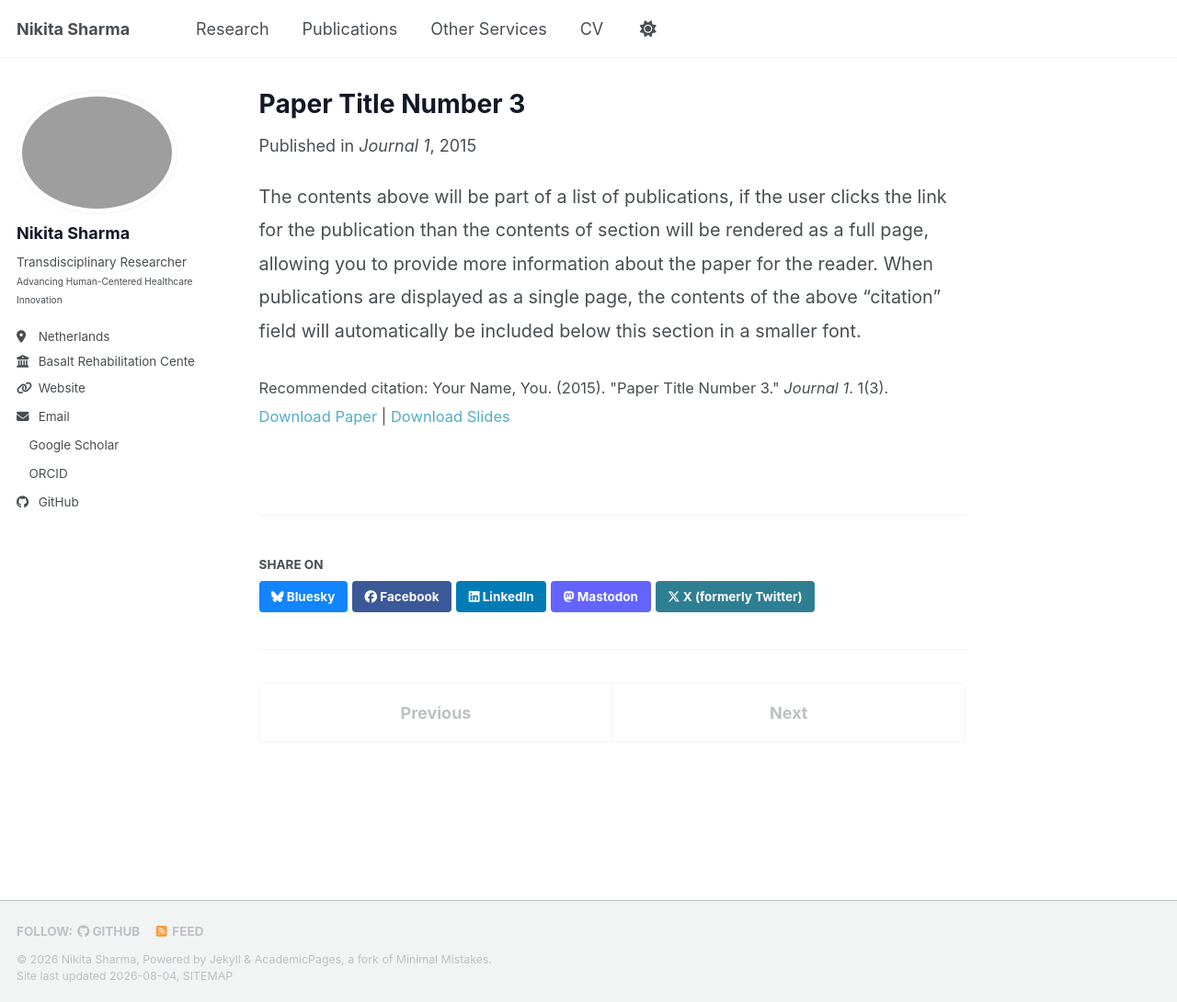
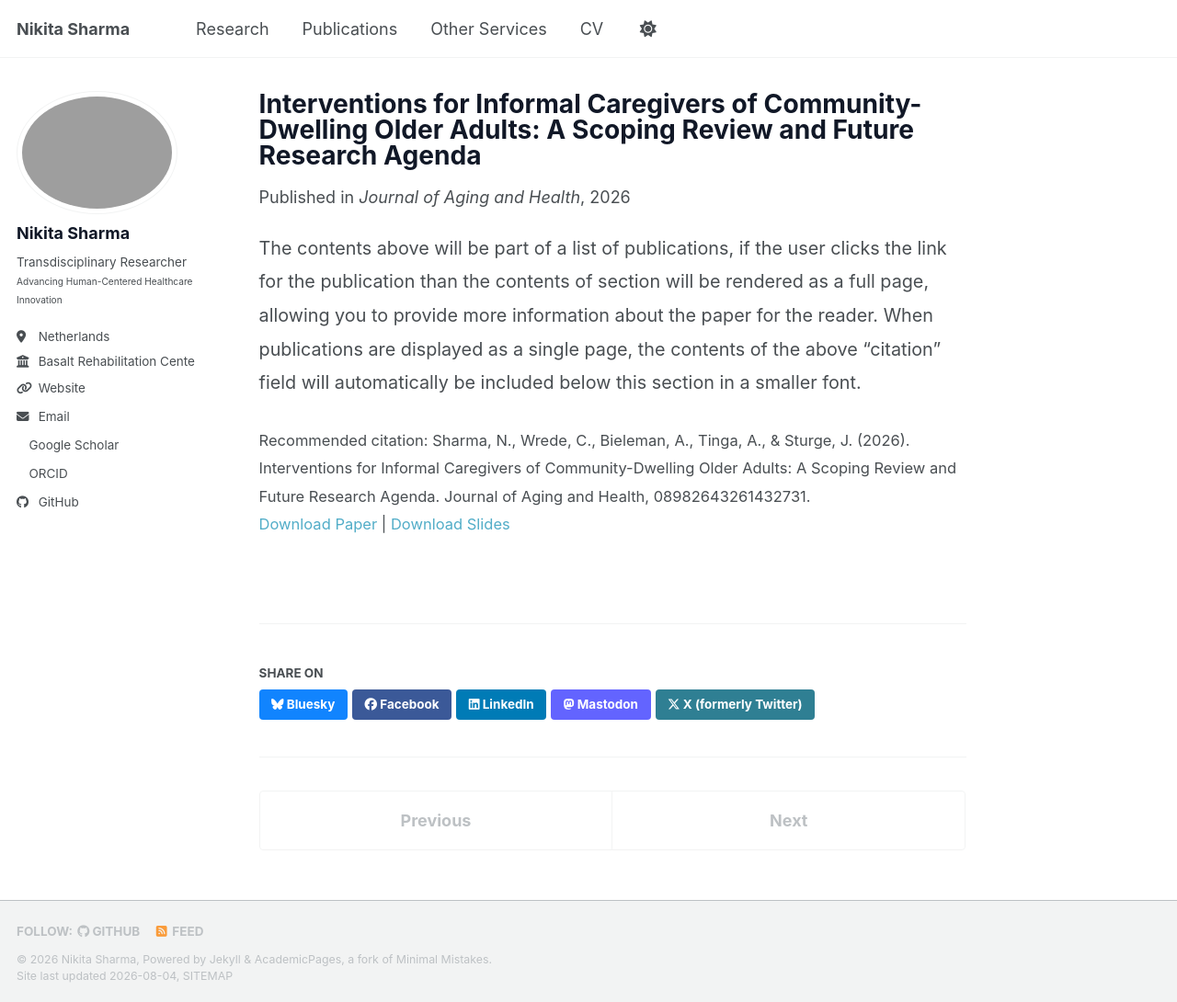
Before and after one commit to nikitasharma14/Portfolio, a Jekyll site: the page built from _publications/2015-10-01-paper-title-number-3.md, in a window 1280 px wide and 1090 px high. Shown: the whole window at 92% size. Built offline with Jekyll 4.4.1, drawn with Linux system fonts in a browser that asks for light colours; a style sheet for code colours, icons or effects is not loaded.

Commit message:
Update 2015-10-01-paper-title-number-3.md

```diff
--- a/_publications/2015-10-01-paper-title-number-3.md
+++ b/_publications/2015-10-01-paper-title-number-3.md
@@ -1,14 +1,14 @@
 ---
-title: "Paper Title Number 3"
+title: "Interventions for Informal Caregivers of Community-Dwelling Older Adults: A Scoping Review and Future Research Agenda"
 collection: publications
 category: manuscripts
 permalink: /publication/2015-10-01-paper-title-number-3
-excerpt: 'This paper is about the number 3. The number 4 is left for future work.'
-date: 2015-10-01
-venue: 'Journal 1'
-slidesurl: 'https://academicpages.github.io/files/slides3.pdf'
-paperurl: 'https://academicpages.github.io/files/paper3.pdf'
-citation: 'Your Name, You. (2015). &quot;Paper Title Number 3.&quot; <i>Journal 1</i>. 1(3).'
+excerpt: 'This paper is about ..'
+date: 2026-10-01
+venue: 'Journal of Aging and Health'
+slidesurl: ''
+paperurl: 'https://journals.sagepub.com/doi/full/10.1177/08982643261432731/'
+citation: 'Sharma, N., Wrede, C., Bieleman, A., Tinga, A., & Sturge, J. (2026). Interventions for Informal Caregivers of Community-Dwelling Older Adults: A Scoping Review and Future Research Agenda. Journal of Aging and Health, 08982643261432731.'
 ---
 
 The contents above will be part of a list of publications, if the user clicks the link for the publication than the contents of section will be rendered as a full page, allowing you to provide more information about the paper for the reader. When publications are displayed as a single page, the contents of the above "citation" field will automatically be included below this section in a smaller font.
```
